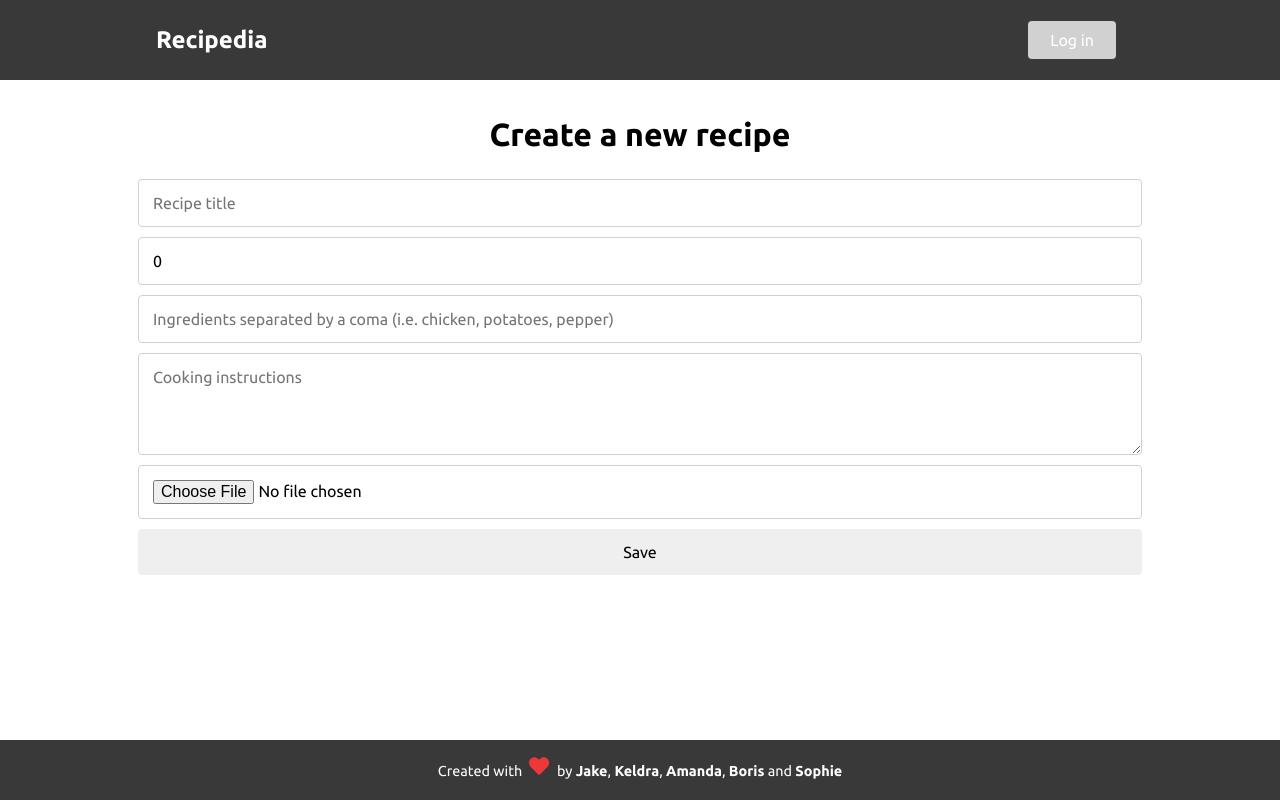
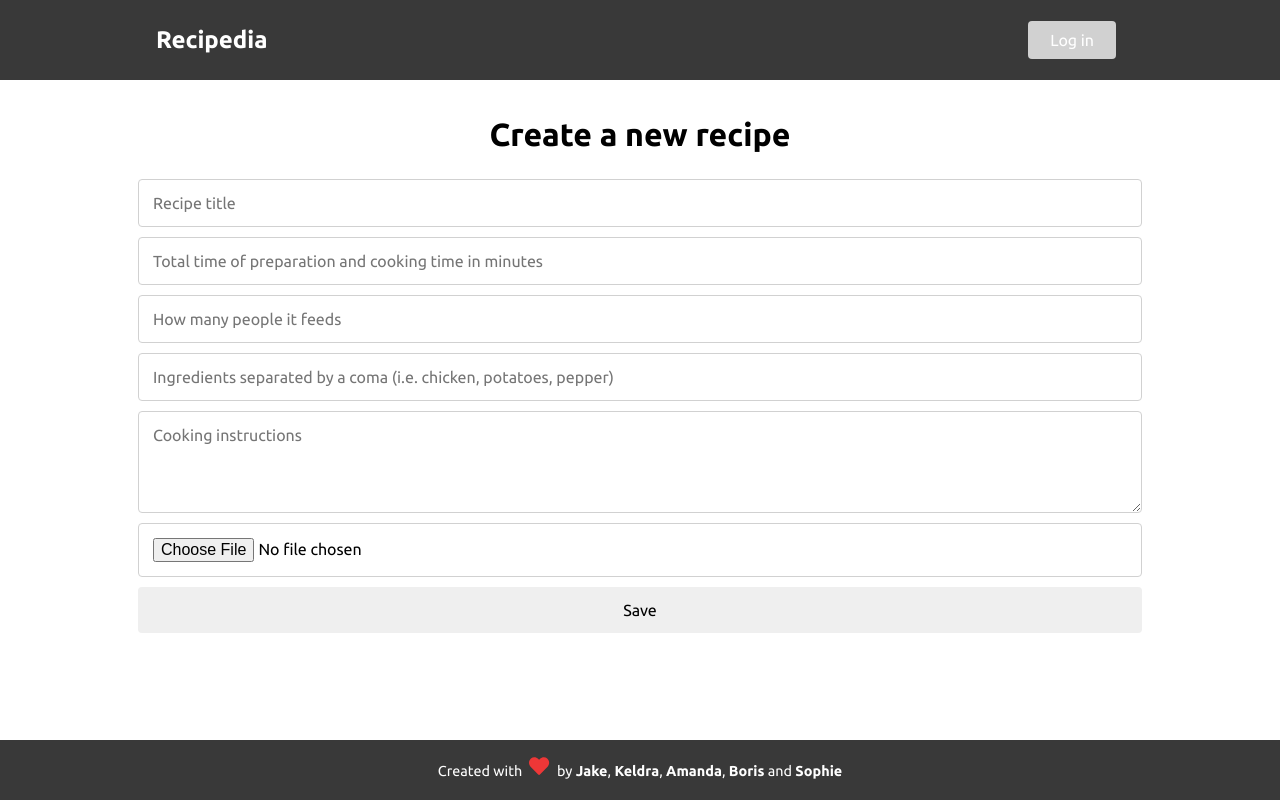
Before and after one commit to SophieBonneval/Recipedia, a React (Create React App) app: page /recipe-new in a window 1280 px wide. Built offline with nearby package versions, Linux system fonts and the light colour scheme; no server answers.

Commit message:
Style My recipes page and add sorting by most recent first + Add serves field to Create recipe form

```diff
--- a/src/components/CreateRecipe/index.js
+++ b/src/components/CreateRecipe/index.js
@@ -3,11 +3,14 @@ import './index.css';
 import { addDoc, collection, Timestamp } from 'firebase/firestore';
 import { storage, auth, db } from '../../firebase-config';
 import { ref, getDownloadURL, uploadBytes } from 'firebase/storage';
+import { useHistory } from 'react-router';
 
 function CreateRecipe() {
   const [img, setImg] = useState('');
+  const history = useHistory();
   const [title, setTitle] = useState('');
-  const [readyInMinutes, setReadyInMinutes] = useState(0);
+  const [readyInMinutes, setReadyInMinutes] = useState('');
+  const [serves, setServes] = useState('');
   const [ingredients, setIngredients] = useState('');
   const [instructions, setInstructions] = useState('');
 
@@ -15,6 +18,7 @@ function CreateRecipe() {
   const [titleIsValid, setTitleIsValid] = useState(true);
   const [imgIsValid, setImgIsValid] = useState(true);
   const [readyInMinutesIsValid, setReadyInMinutesIsValid] = useState(true);
+  const [servesIsValid, setServesIsValid] = useState(true);
   const [ingredientsIsValid, setIngredientsIsValid] = useState(true);
   const [instructionsIsValid, setInstructionsIsValid] = useState(true);
 
@@ -22,6 +26,9 @@ function CreateRecipe() {
   const titleInputClasses = titleIsValid ? 'form-input' : 'form-input invalid';
   const imgInputClasses = imgIsValid ? 'form-input' : 'form-input invalid';
   const readyInMinutesInputClasses = readyInMinutesIsValid
+    ? 'form-input'
+    : 'form-input invalid';
+  const servesInputClasses = servesIsValid
     ? 'form-input'
     : 'form-input invalid';
   const ingredientsInputClasses = ingredientsIsValid
@@ -40,14 +47,18 @@ function CreateRecipe() {
         setIngredientsIsValid(false);
         if (instructions.trim() === '') {
           setInstructionsIsValid(false);
-          if (readyInMinutes === '' || readyInMinutes === 0) {
+          if (readyInMinutes === '' || readyInMinutes <= 0) {
             setReadyInMinutesIsValid(false);
+            if (serves === '' || serves <= 0) {
+              setServesIsValid(false);
               if (!img) {
                 setImgIsValid(false);
                 return;
               }
               if (!img.name.match(/.(jpg|jpeg|png|gif|JPG|JPEG|PNG|GIF)$/)) {
                 setImgIsValid(false);
+                return;
+              }
               return;
             }
             return;
@@ -69,6 +80,7 @@ function CreateRecipe() {
       uid: auth.currentUser.uid,
       title,
       readyInMinutes,
+      serves,
       ingredients,
       instructions,
       image: url,
@@ -76,9 +88,11 @@ function CreateRecipe() {
     });
     setTitle('');
     setReadyInMinutes(0);
+    setServes(1);
     setIngredients('');
     setInstructions('');
     setImg('');
+    history.replace('/my-recipes');
   };
 
   return (
@@ -109,6 +123,21 @@ function CreateRecipe() {
             onChange={(e) => setReadyInMinutes(e.target.value)}
           />
           {!readyInMinutesIsValid && (
+            <p className='error-message'>
+              Time of preparation must be more than 0 minutes.
+            </p>
+          )}
+          <input
+            type='number'
+            min='0'
+            name='serves'
+            id='serves'
+            className={servesInputClasses}
+            value={serves}
+            placeholder='How many people it feeds'
+            onChange={(e) => setServes(e.target.value)}
+          />
+          {!servesIsValid && (
             <p className='error-message'>
               Time of preparation must be more than 0 minutes.
             </p>
--- a/src/components/Register/index.js
+++ b/src/components/Register/index.js
@@ -37,7 +37,7 @@ const Register = () => {
 
   return (
     <div className='auth-form'>
-      <div className='form-input'>
+      <div className='form-input-auth'>
         <input
           type='email'
           placeholder='Email...'
@@ -46,7 +46,7 @@ const Register = () => {
           }}
         />
       </div>
-      <div className='form-input'>
+      <div className='form-input-auth'>
         <input
           type='password'
           placeholder='Password...'
--- a/src/components/UserRecipes/index.css
+++ b/src/components/UserRecipes/index.css
@@ -1,8 +1,8 @@
 .my-recipes {
   text-align: center;
-  margin: 1rem 10px;
+  margin: 1rem 0;
 }
 
 .my-recipes h1 {
-  margin-bottom: 1rem;
+  margin-bottom: 2rem;
 }
--- a/src/components/UserRecipes/index.js
+++ b/src/components/UserRecipes/index.js
@@ -26,21 +26,40 @@ const UserRecipes = () => {
       <div className='my-recipes'>
         <h1>My Recipes</h1>
         <div>
+          {console.log(
+            recipes.sort((a, b) => (a.createdAt < b.createdAt && 1) || -1)
+          )}
           {recipes.map((recipe) => (
-            <div key={recipe.id}>
-              <div>{recipe.title}</div>
-              {console.log(recipe.img)}
-              <img src={recipe.image} alt={recipe.title} />
-              <div>{recipe.readyInMinutes}</div>
+            <div className='recipe-detail' key={recipe.id}>
+              <img
+                className='img-detail'
+                src={recipe.image}
+                alt={recipe.title}
+              />
+              <h1>{recipe.title}</h1>
+              <div className='flex-container'>
                 <div>
+                  <span>Serves:</span> {recipe.servings}
+                </div>
+                <div>
+                  <span>Preparation Time:</span> {recipe.readyInMinutes} minutes
+                </div>
+              </div>
+              <div className='ingredients-instructions'>
+                <div>
+                  <h2> Ingredients </h2>
+                  <ul>
                     {recipe.ingredients
                       .split(',')
                       .map((x) => x.trim())
                       .map((ingredient) => (
-                    <div key={ingredient.id}>{ingredient}</div>
+                        <li key={ingredient.id}>{ingredient}</li>
                       ))}
+                  </ul>
+                  <h2> Instructions </h2>
+                  <div>{recipe.instructions}</div>
                 </div>
-              <div>{recipe.instructions}</div>
+              </div>
             </div>
           ))}
         </div>
```
Lines whose indentation alone changed are shown as unchanged.
